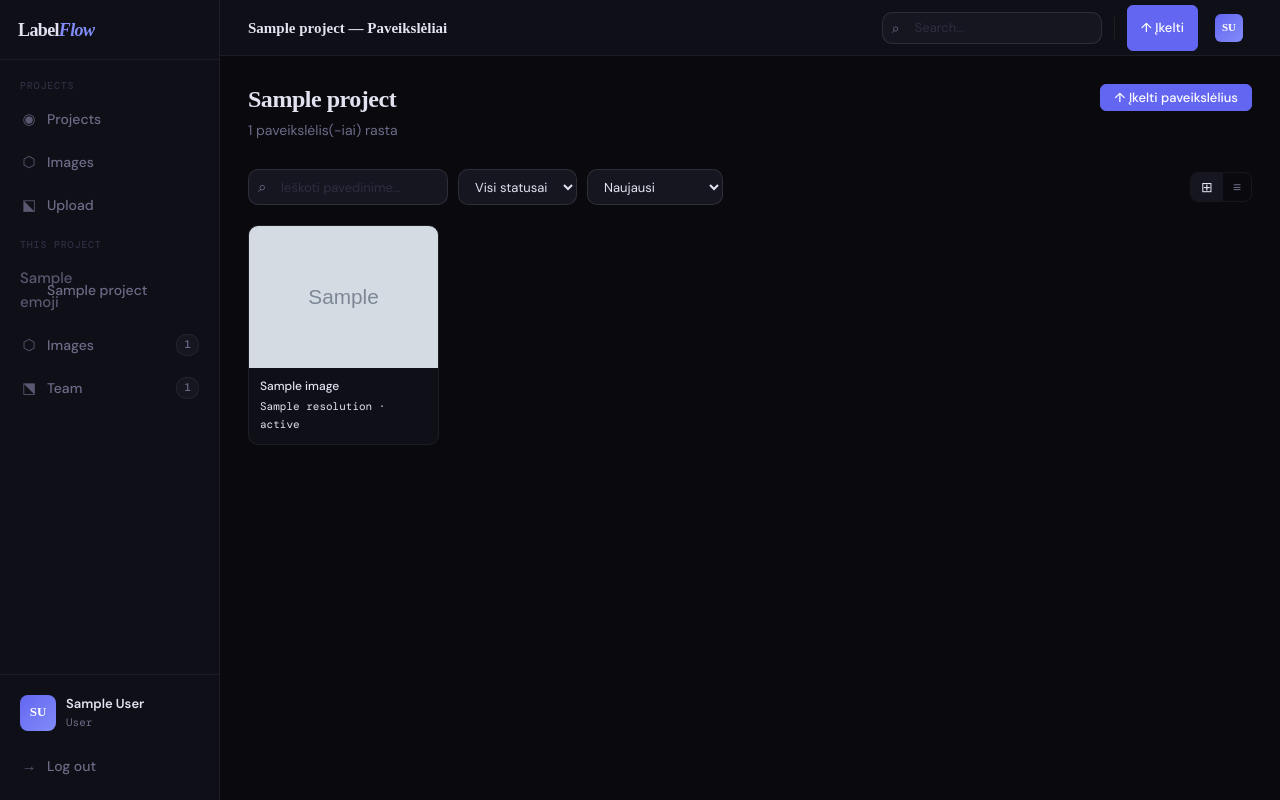
After one commit to MartynasMatDev/LabelFlow, a Django app: template templates/app/image_list.html in a window 1280 px wide. The commit adds this page. Run offline with Django 5.2, Linux system fonts and the light colour scheme; a user stored in the database is signed in; tables that the repository leaves empty hold one stand-in row (values such as "Sample post"); the template is opened without the code that fills it: most values are stand-ins (such as "Sample title", 1, 10 or a date in 2020); grey boxes marked "Sample" are stand-in pictures; some web fonts are replaced.

Commit message:
added the ability to view a list of images and see a larger version when clicked

```diff
--- a/apps/images/urls.py
+++ b/apps/images/urls.py
@@ -6,4 +6,6 @@ urlpatterns = [
     path('upload/',                       views.image_upload, name='image_upload'),
     path('project/<int:project_id>/',     views.image_list,   name='project_images'),
     path('<int:image_id>/delete/',        views.image_delete, name='image_delete'),
+    path('<int:pk>/', views.image_detail, name='image_detail'),
+
 ]
--- a/apps/images/views.py
+++ b/apps/images/views.py
@@ -116,3 +116,8 @@ def image_delete(request, image_id):
         image.delete()
         messages.success(request, f'Paveikslėlis „{image.name}" ištrintas.')
     return redirect('project_images', project_id=project.id)
+
+def image_detail(request, pk):
+    from .models import Image
+    image = Image.objects.get(pk=pk)
+    return render(request, "app/image_detail.html", {"image": image})
--- a/static/css/main.css
+++ b/static/css/main.css
@@ -1084,3 +1084,12 @@ hr, .divider { border: none; border-top: 1px solid var(--border); margin: 22px 0
   .toolbar { grid-column: 1; }
   .app-content { grid-column: 1; padding: 16px; }
 }
+.image-card-link * {
+  color: var(--text) !important;
+}
+.image-card-link:visited,
+.image-card-link:hover,
+.image-card-link:active {
+  color: inherit;
+  text-decoration: none;
+}
--- /dev/null
+++ b/templates/app/image_list.html
@@ -0,0 +1,136 @@
+{% extends "app/app_base.html" %}
+{% block app_title %}Paveikslėliai{% endblock %}
+{% block toolbar_title %}{% if project %}{{ project.name }} — Paveikslėliai{% else %}Visi paveikslėliai{% endif %}{% endblock %}
+
+{% block toolbar_actions %}
+<a href="{% url 'image_upload' %}{% if project %}?project={{ project.id }}{% endif %}" class="btn btn-primary btn-sm">↑ Įkelti</a>
+{% endblock %}
+
+{% block app_content %}
+<div class="page-header">
+  <div class="page-title">
+    <h1>{% if project %}{{ project.name }}{% else %}Paveikslėliai{% endif %}</h1>
+    <p>{{ image_count }} paveikslėlis(-iai) rasta</p>
+  </div>
+  <div class="page-actions">
+    <a href="{% url 'image_upload' %}{% if project %}?project={{ project.id }}{% endif %}" class="btn btn-primary btn-sm">↑ Įkelti paveikslėlius</a>
+  </div>
+</div>
+
+<!-- Filters -->
+<form method="get" class="filters-bar">
+  <div class="search-wrap">
+    <span class="search-icon">⌕</span>
+    <input type="search" name="q" value="{{ q }}" placeholder="Ieškoti pavedinime...">
+  </div>
+  <select name="status" onchange="this.form.submit()">
+    <option value="">Visi statusai</option>
+    <option value="pending"  {% if status_filter == 'pending' %}selected{% endif %}>Laukia</option>
+    <option value="partial"  {% if status_filter == 'partial' %}selected{% endif %}>Dalinai</option>
+    <option value="done"     {% if status_filter == 'done' %}selected{% endif %}>Anotavota</option>
+  </select>
+  <select name="sort" onchange="this.form.submit()">
+    <option value="-uploaded_at" {% if sort == '-uploaded_at' %}selected{% endif %}>Naujausi</option>
+    <option value="name"         {% if sort == 'name' %}selected{% endif %}>Pavadinimas ↑</option>
+    <option value="-name"        {% if sort == '-name' %}selected{% endif %}>Pavadinimas ↓</option>
+    <option value="status"       {% if sort == 'status' %}selected{% endif %}>Statusas</option>
+  </select>
+  <span style="flex:1;"></span>
+  <div class="view-toggle">
+    <button type="button" class="view-btn active" id="btn-grid" onclick="setView('grid')" title="Tinklelis">⊞</button>
+    <button type="button" class="view-btn" id="btn-list" onclick="setView('list')" title="Sąrašas">≡</button>
+  </div>
+</form>
+
+{% if images %}
+
+<!-- GRID VIEW -->
+<div class="image-grid stagger" id="image-grid-view">
+  {% for image in images %}
+  <a href="{% url 'image_detail' image.id %}"
+     class="image-grid-card image-card-link"
+     aria-label="{{ image.name }}">
+
+    <div class="image-thumb">
+      {% if image.image_file %}
+        <img src="{{ image.image_file.url }}"
+             alt="{{ image.name }}"
+             loading="lazy">
+      {% else %}
+        <span class="image-thumb-ph">⬡</span>
+      {% endif %}
+      <span class="image-status-dot {{ image.status }}"></span>
+    </div>
+
+    <div class="image-info">
+      <div class="image-name truncate">{{ image.name }}</div>
+      <div class="image-meta">
+        {% if image.resolution != '—' %}{{ image.resolution }} · {% endif %}
+        <span class="status-dot {{ image.status }}"></span>
+        {{ image.get_status_display }}
+      </div>
+    </div>
+
+  </a>
+  {% endfor %}
+</div>
+<!-- LIST VIEW -->
+<div class="image-list-view" id="image-list-view">
+  <div class="card card-flat">
+    <div style="display:flex;padding:9px 18px;border-bottom:1px solid var(--border);background:var(--surface2);">
+      <div style="width:64px;flex-shrink:0;"></div>
+      <div style="flex:1;font-size:11px;font-weight:600;color:var(--text-muted);text-transform:uppercase;letter-spacing:.05em;">Pavadinimas</div>
+      <div style="width:110px;font-size:11px;font-weight:600;color:var(--text-muted);text-transform:uppercase;letter-spacing:.05em;">Statusas</div>
+      <div style="width:120px;text-align:right;font-size:11px;font-weight:600;color:var(--text-muted);text-transform:uppercase;letter-spacing:.05em;">Įkelta</div>
+      <div style="width:60px;"></div>
+    </div>
+    {% for image in images %}
+<div class="image-list-row">
+  <div class="image-list-thumb">
+    {% if image.image_file %}
+      <img src="{{ image.image_file.url }}" alt="">
+    {% endif %}
+  </div>
+
+  <div class="image-list-name truncate">
+    {{ image.name }}
+  </div>
+
+  <div class="image-list-status">
+    <span class="status-dot {{ image.status }}"></span>
+    {{ image.get_status_display }}
+  </div>
+
+  <div class="image-list-date">
+    {{ image.uploaded_at|date:"Y-m-d" }}
+  </div>
+
+  <div style="width:60px;text-align:right;">
+    {% if project %}
+    <form method="post"
+          action="{% url 'image_delete' image.id %}"
+          style="display:inline;"
+          onsubmit="return confirm('Ištrinti „{{ image.name }}“?')">
+      {% csrf_token %}
+      <button type="submit"
+              class="btn btn-icon btn-danger btn-sm"
+              title="Ištrinti">✕</button>
+    </form>
+    {% endif %}
+  </div>
+</div>
+{% endfor %}
+  </div>
+</div>
+
+{% else %}
+<div class="empty-state">
+  <div class="empty-icon">⬡</div>
+  <h3>{% if q or status_filter %}Nerasta paveikslėlių{% else %}Dar nėra paveikslėlių{% endif %}</h3>
+  <p>{% if q or status_filter %}Pabandykite pakeisti filtrus{% else %}Įkelkite paveikslėlius, kad pradėtumėte anotavimą{% endif %}</p>
+  {% if not q and not status_filter %}
+  <a href="{% url 'image_upload' %}{% if project %}?project={{ project.id }}{% endif %}" class="btn btn-primary mt-4">↑ Įkelti paveikslėlius</a>
+  {% endif %}
+</div>
+{% endif %}
+{% endblock %}
```
Also changed, not shown: templates/app/image_detail.html (added, +18 -0 lines).
